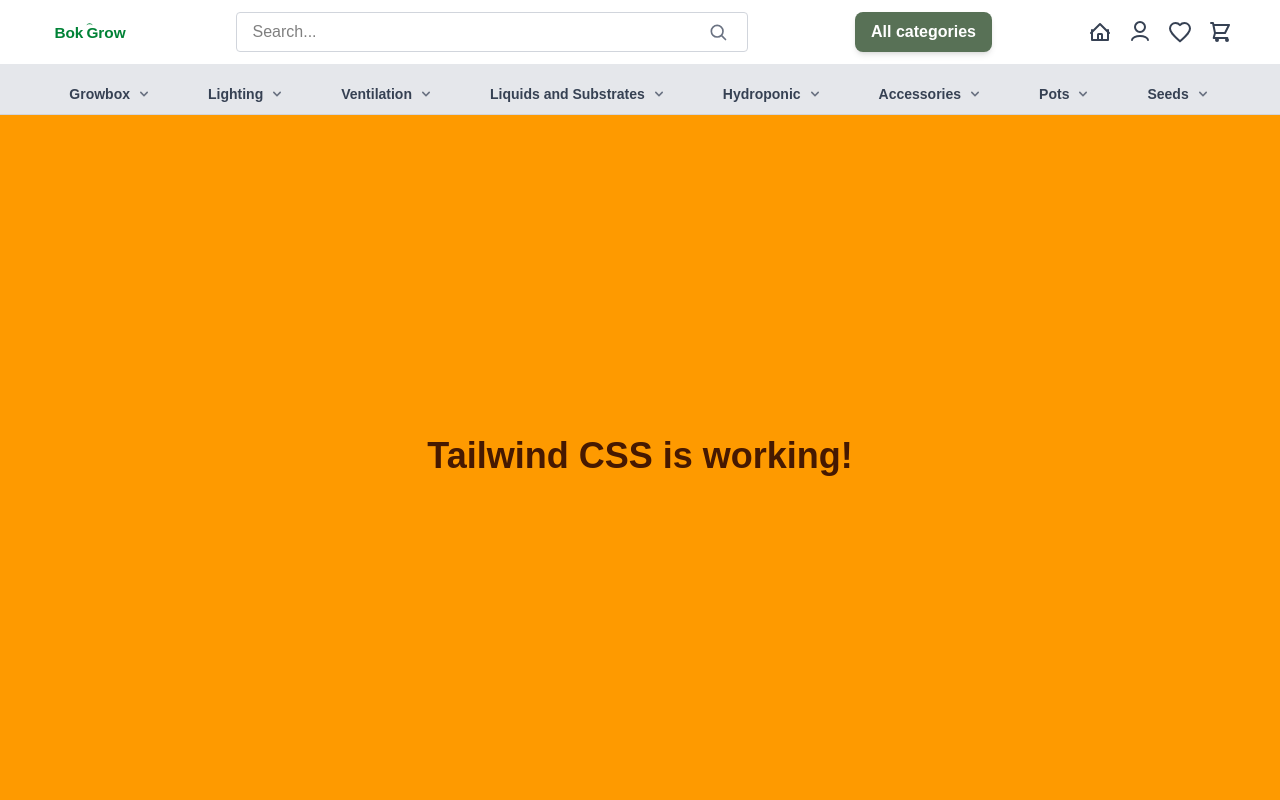
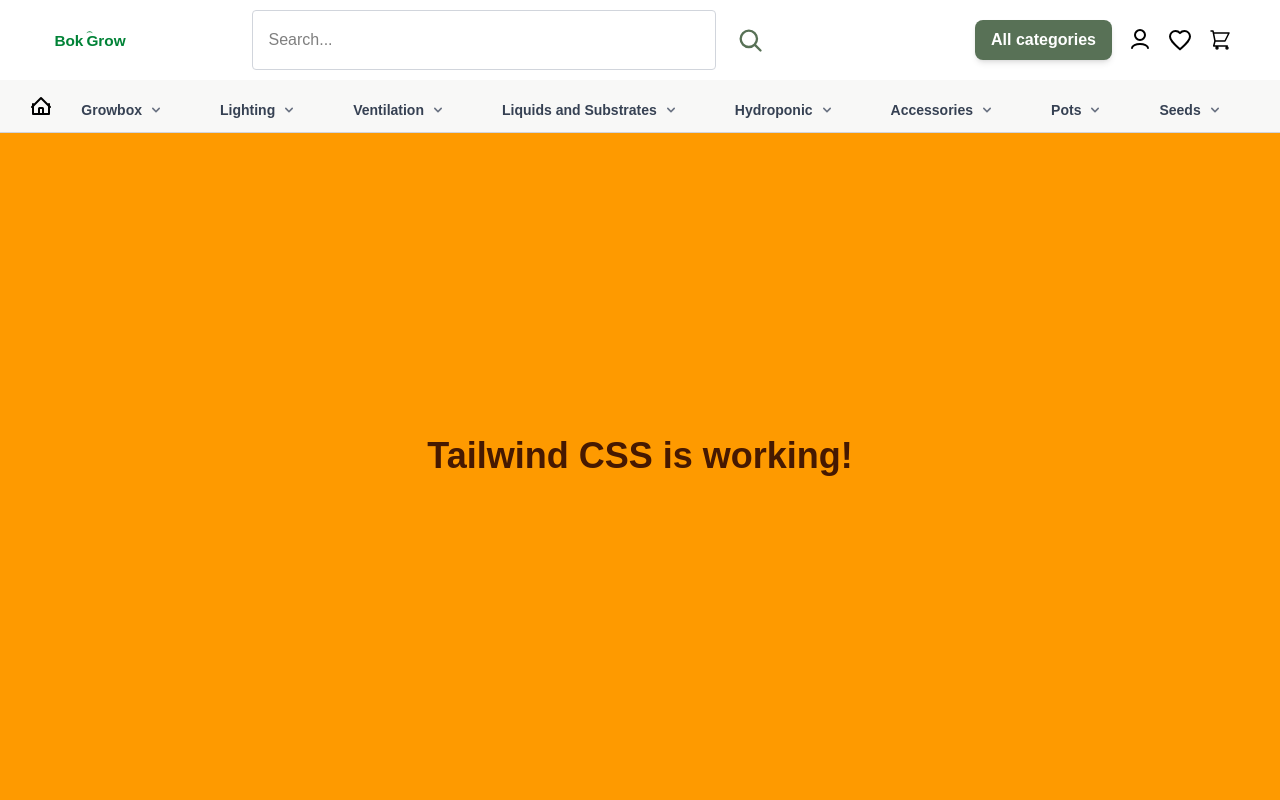
Before and after one commit to milja007/marketShop, a Next.js app: page / in a window 1280 px wide. Shown: the top 800 px of the page. Built offline with nearby package versions, Linux system fonts and the light colour scheme.

Commit message:
Finally done for today

```diff
--- a/app/globals.css
+++ b/app/globals.css
@@ -15,6 +15,7 @@
   /* add your two new colors */
   --color-cactus: #587156;
   --color-feta: #f0fcea;
+  --color-alabaster: #f8f8f7;
 }
 
 @media (prefers-color-scheme: dark) {
--- a/components/HEADER/LinkNavbar.tsx
+++ b/components/HEADER/LinkNavbar.tsx
@@ -2,17 +2,18 @@ import Link from "next/link";
 import React from "react";
 import Arrowsvg from "./SVGS/Arrowsvg";
 import { MENUDATA } from "@/data(fake)/CATEGORIES";
-
+import HomeSvg from "./SVGS/HomeSvg";
 const LinkNavbar = () => {
   return (
-    <nav className="bg-gray-200 border-b border-gray-300 w-full">
+    <nav className="bg-alabaster border-b border-gray-300 w-full font-bold mt-4">
       <ul className="flex justify-center max-w-screen-xl mx-auto relative">
+        <HomeSvg />
         {MENUDATA.map((category) => (
           <li
             key={category.name}
             className="group relative font-semibold px-3 py-2 text-sm  text-gray-700
     border-b-5 border-transparent
-    hover:border-green-500  h-12.5
+    hover:border-green-500  h-13
     transition-all duration-200"
           >
             <Link
--- a/components/HEADER/SVGS/CartSvg.tsx
+++ b/components/HEADER/SVGS/CartSvg.tsx
@@ -1,10 +1,11 @@
 const CartSvg = () => {
   return (
+    <button>
       <svg
-      className="w-6 h-6 text-gray-700"
+        className="w-6 h-6 text-black hover:text-cactus"
         fill="none"
         stroke="currentColor"
-      strokeWidth={2}
+        strokeWidth={1.5}
         viewBox="0 0 24 24"
       >
         <path
@@ -16,6 +17,7 @@ const CartSvg = () => {
         zm10 0a1 1 0 1 0 0-2 1 1 0 0 0 0 2z"
         />
       </svg>
+    </button>
   );
 };
 
--- a/components/HEADER/SVGS/HeartSvg.tsx
+++ b/components/HEADER/SVGS/HeartSvg.tsx
@@ -1,7 +1,8 @@
 const HeartSvg = () => {
   return (
+    <button>
       <svg
-      className="w-6 h-6 text-gray-700"
+        className="w-6 h-6 text-black hover:text-cactus"
         fill="none"
         viewBox="0 0 24 24"
         stroke="currentColor"
@@ -17,6 +18,7 @@ const HeartSvg = () => {
        c0 3.78-3.4 6.86-8.55 11.54L12 21.35z"
         />
       </svg>
+    </button>
   );
 };
 
--- a/components/HEADER/SVGS/HomeSvg.tsx
+++ b/components/HEADER/SVGS/HomeSvg.tsx
@@ -1,7 +1,8 @@
 const HomeSvg = () => {
   return (
+    <button>
       <svg
-      className="w-6 h-6 text-gray-700"
+        className="w-6 h-6 text-black hover:text-cactus"
         xmlns="http://www.w3.org/2000/svg"
         fill="none"
         stroke="currentColor"
@@ -14,6 +15,7 @@ const HomeSvg = () => {
         <path d="M4 10V20H20V10" />
         <rect x="10" y="14" width="4" height="6" rx="0.5" />
       </svg>
+    </button>
   );
 };
 
--- a/components/HEADER/SVGS/LoginSvg.tsx
+++ b/components/HEADER/SVGS/LoginSvg.tsx
@@ -1,7 +1,8 @@
 const LoginSvg = () => {
   return (
+    <button>
       <svg
-      className="w-6 h-6 text-gray-700"
+        className="w-6 h-6 text-black hover:text-cactus"
         fill="none"
         stroke="currentColor"
         strokeWidth={2}
@@ -18,6 +19,7 @@ const LoginSvg = () => {
           d="M4 20c0-2.5 4-4 8-4s8 1.5 8 4"
         />
       </svg>
+    </button>
   );
 };
 
--- a/components/HEADER/SVGS/SearchSvg.tsx
+++ b/components/HEADER/SVGS/SearchSvg.tsx
@@ -1,7 +1,7 @@
 const SearchSvg = () => {
   return (
     <svg
-      className="h-5 w-5 text-gray-500"
+      className="h-6 w-6  md:h-7 md:w-7 text-cactus"
       fill="none"
       stroke="currentColor"
       strokeWidth={2}
--- a/components/HEADER/header.tsx
+++ b/components/HEADER/header.tsx
@@ -12,7 +12,7 @@ const Header: React.FC = () => (
 
     <div className="h-14 bg-white dark:bg-gray-900"></div>
 
-    <div className="sticky top-0 z-40 w-full bg-white dark:bg-gray-900 md:hidden">
+    <div className="sticky top-15 z-50 w-full bg-white dark:bg-gray-900 md:hidden">
       <Search />
     </div>
 
--- a/components/HEADER/navbar.tsx
+++ b/components/HEADER/navbar.tsx
@@ -5,14 +5,14 @@ import BokiGrowLogo from "./SVGS/GrowLogo";
 import CartSvg from "./SVGS/CartSvg";
 import HeartSvg from "./SVGS/HeartSvg";
 import LoginSvg from "./SVGS/LoginSvg";
-import HomeSvg from "./SVGS/HomeSvg";
+
 import HamburgerSvg from "./SVGS/HamburgerSvg";
 
 const Navbar: React.FC = () => {
   return (
     <nav
       className="flex justify-between items-center
-    px-8 xl:px-12 h-16 w-full
+    px-8 xl:px-12 h-20 w-full
     bg-white dark:bg-gray-900"
     >
       <div className="flex space-x-4 items-center">
@@ -22,9 +22,12 @@ const Navbar: React.FC = () => {
 
       <div className="hidden md:flex items-center space-x-4 flex-1 justify-center md:mr-16 xl:mr-24">
         <Search />
+      </div>
+
+      <div className="flex space-x-4 ">
         <button
           className="
-    md:ml-8 xl:ml-12
+    md:ml-8 hidden md:flex
     bg-cactus text-white font-semibold
     py-2 px-4
     rounded-lg
@@ -36,10 +39,7 @@ const Navbar: React.FC = () => {
         >
           All categories
         </button>
-      </div>
 
-      <div className="flex space-x-4 ">
-        <HomeSvg />
         <LoginSvg />
 
         <HeartSvg />
--- a/components/HEADER/search.tsx
+++ b/components/HEADER/search.tsx
@@ -9,10 +9,10 @@ const Search = () => {
     <div
       className={`
         relative flex items-center transition-all duration-300 ease-in-out
-        w-full max-w-sm mx-auto mt-2 md:mt-0
-        md:w-10 md:focus-within:w-[60vw]
+        w-full max-w-full mx-auto mt-2 md:mt-0
+        md:w-10 md:focus-within:w-[60vw] min-[570px]:focus-within:w-[60vw]  min-[570px]:w-165
         lg:w-[32rem] lg:focus-within:w-[32rem]
-        xl:w-[32rem] xl:max-w-full
+        xl:w-[32rem] xl:max-w-full ml-6 mr-8   md:h-19
 
       `}
     >
@@ -20,11 +20,11 @@ const Search = () => {
         type="text"
         placeholder="Search..."
         className={`
-          h-10 w-full border border-gray-300 rounded pl-4 pr-10 py-1
+          h-10 md:h-15  w-full border border-gray-300 rounded pl-4 pr-10 py-1
           focus:outline-none bg-white text-black z-10
-          transition-all duration-300 ease-in-out
-          md:opacity-0 md:focus:opacity-100
-          lg:opacity-100
+          transition-all duration-300 ease-in-out xl:max-w-full xl:w-full
+          md:opacity-0 md:focus:opacity-100 lg:max-w-full lg:w-full
+          lg:opacity-100 mr-12 min-[570px]:ml-12  md:mr-15 md:ml-0
         `}
       />
 
@@ -33,7 +33,7 @@ const Search = () => {
           pointer-events-none text-gray-500
           absolute right-2 top-1/2 transform -translate-y-1/2 z-20
           xl:static xl:transform-none xl:translate-y-0 xl:ml-[-2.5rem]
-          flex items-center
+          md:flex md:items-center  md:h-22
         "
       >
         <SearchSvg />
```
Lines whose indentation alone changed are shown as unchanged.
